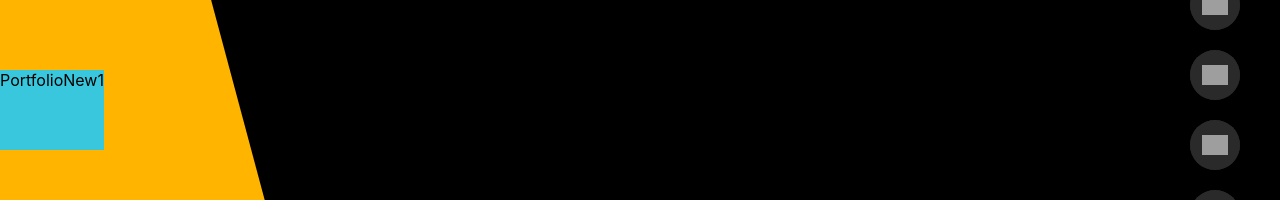
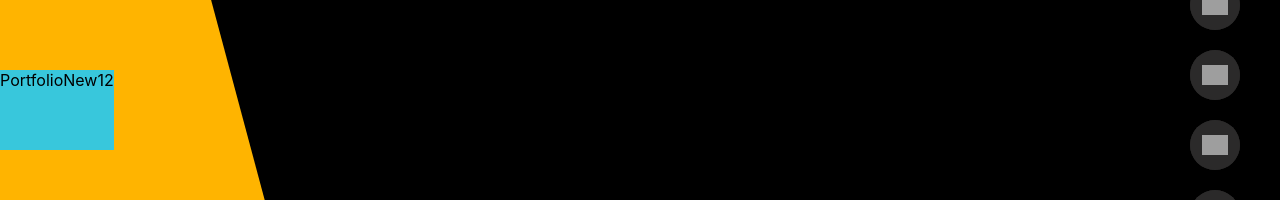
Before and after one commit to Dro5zd/portfolio, a React (Create React App) app: page /portfolio in a window 1280 px wide. Shown: the part 290-490 px from the top of the page. Built offline with nearby package versions, Linux system fonts and the light colour scheme; grey boxes are pictures that could not be loaded.

Commit message:
new test1

```diff
--- a/src/components/Portfolio/Portfolio.tsx
+++ b/src/components/Portfolio/Portfolio.tsx
@@ -4,7 +4,7 @@ import s from './Portfolio.module.css'
 export const Portfolio = () => {
     return (
         <div className={s.portfolioContainer}>
-            PortfolioNew1
+            PortfolioNew12
         </div>
     );
 };
```
